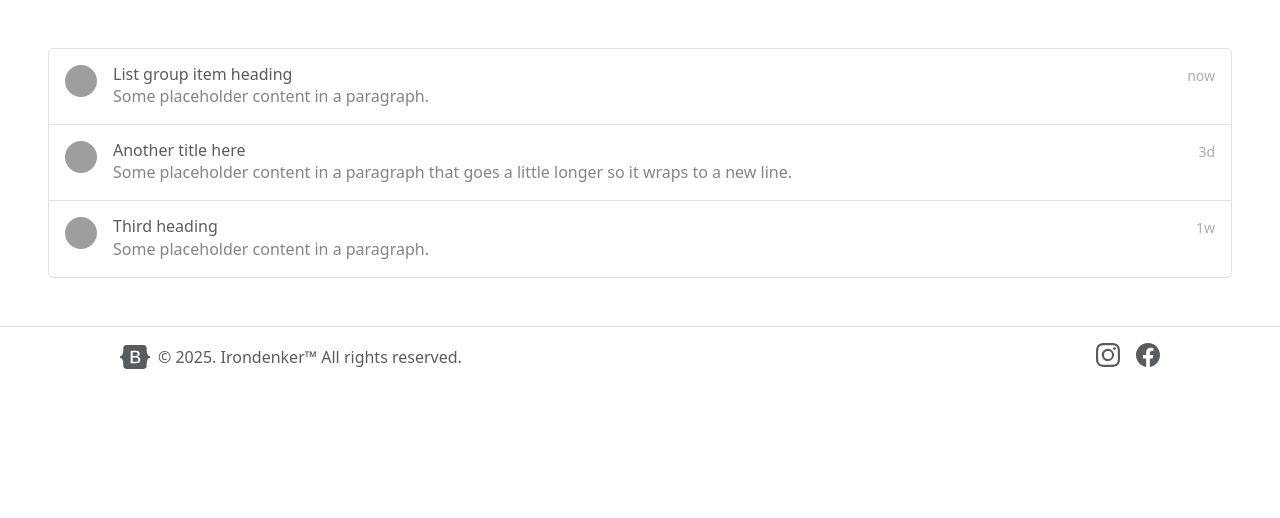
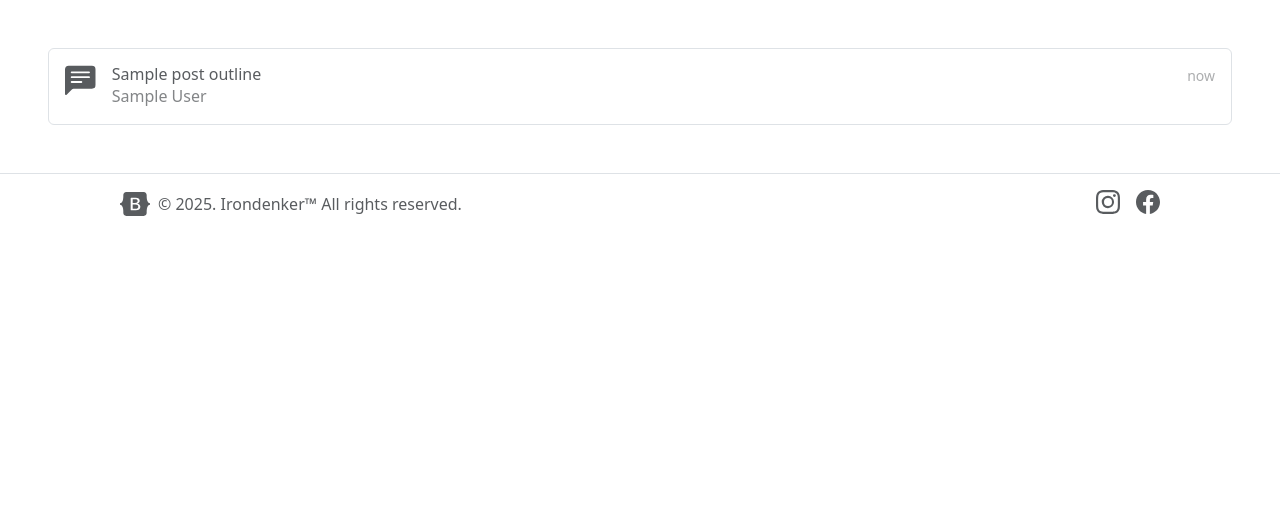
Before and after one commit to irondenker/my-code-my-kill, a Node project: template backend/views/board/index.ejs in a window 1280 px wide. Shown: the part 73-591 px from the top of the page. Run offline with Node 20 templates, Linux system fonts and the light colour scheme; the template is opened without the code that fills it: most values are stand-ins (such as "Sample title", 1, 10 or a date in 2020); grey boxes are pictures that could not be loaded.

Commit message:
fix '.ejs' source for '/board' pagination (on progress)

```diff
--- a/backend/views/partials/sections/board-index.ejs
+++ b/backend/views/partials/sections/board-index.ejs
@@ -1,46 +1,22 @@
 <main>
     <div class="d-flex flex-column flex-md-row p-4 gap-4 py-md-5 align-items-center justify-content-center">
         <div class="list-group">
+            <% postOutlines.forEach(post=> { %>
                 <a href="#" class="list-group-item list-group-item-action d-flex gap-3 py-3" aria-current="true">
-                <img src="https://github.com/twbs.png" alt="" width="32" height="32"
-                    class="rounded-circle flex-shrink-0" />
+                    <svg class="bi flex-shrink-1" alt="" width="32" height="32">
+                        <use xlink:href="/assets/icons/board-icons.svg#plain-post"></use>
+                    </svg>
                     <div class="d-flex gap-2 w-100 justify-content-between">
                         <div>
-                        <h6 class="mb-0">List group item heading</h6>
+                            <h6 class="mb-0"><%= post.title %></h6>
                             <p class="mb-0 opacity-75">
-                            Some placeholder content in a paragraph.
+                                <%= post.author %>
                             </p>
                         </div>
                         <small class="opacity-50 text-nowrap">now</small>
                     </div>
                 </a>
-            <a href="#" class="list-group-item list-group-item-action d-flex gap-3 py-3" aria-current="true">
-                <img src="https://github.com/twbs.png" alt="" width="32" height="32"
-                    class="rounded-circle flex-shrink-0" />
-                <div class="d-flex gap-2 w-100 justify-content-between">
-                    <div>
-                        <h6 class="mb-0">Another title here</h6>
-                        <p class="mb-0 opacity-75">
-                            Some placeholder content in a paragraph that goes a little
-                            longer so it wraps to a new line.
-                        </p>
-                    </div>
-                    <small class="opacity-50 text-nowrap">3d</small>
-                </div>
-            </a>
-            <a href="#" class="list-group-item list-group-item-action d-flex gap-3 py-3" aria-current="true">
-                <img src="https://github.com/twbs.png" alt="" width="32" height="32"
-                    class="rounded-circle flex-shrink-0" />
-                <div class="d-flex gap-2 w-100 justify-content-between">
-                    <div>
-                        <h6 class="mb-0">Third heading</h6>
-                        <p class="mb-0 opacity-75">
-                            Some placeholder content in a paragraph.
-                        </p>
-                    </div>
-                    <small class="opacity-50 text-nowrap">1w</small>
-                </div>
-            </a>
+            <% }) %>
         </div>
     </div>
 </main>
```
Lines whose indentation alone changed are shown as unchanged.
